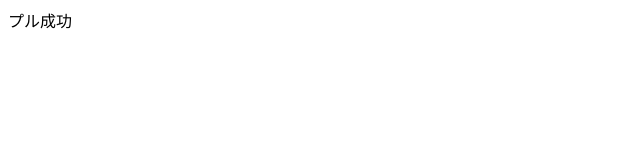
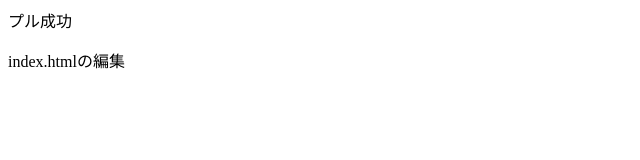
Before and after one commit to sakakaito/git-fuu, a plain HTML site: page index.html in a window 1280 px wide. Shown: the whole page, without its empty margins (0-640 px from the left). Drawn offline with Linux system fonts and the light colour scheme.

Commit message:
二回目のコメント

```diff
--- a/index.html
+++ b/index.html
@@ -1 +1,2 @@
 <p>プル成功</p>
+<p>index.htmlの編集</p>
```
